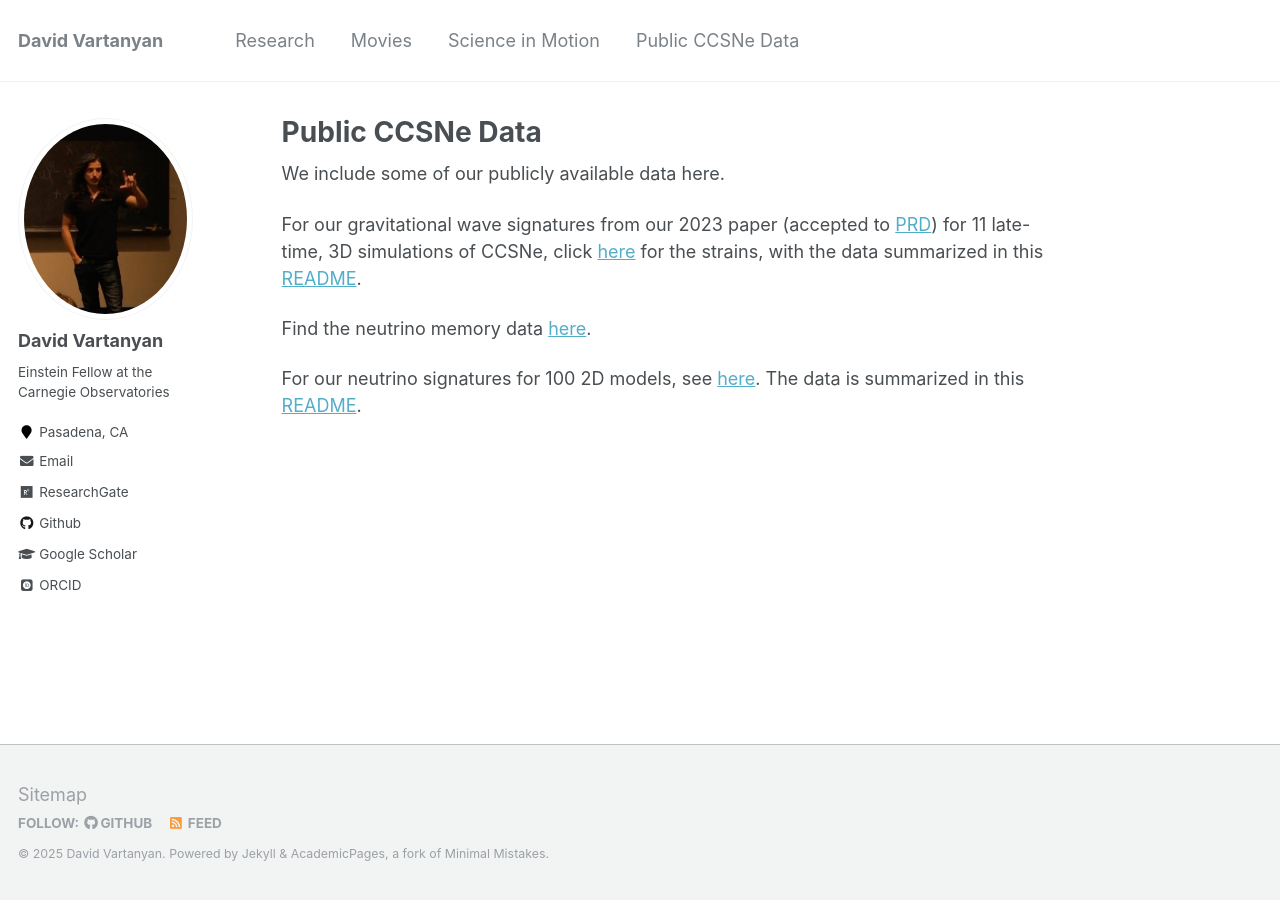
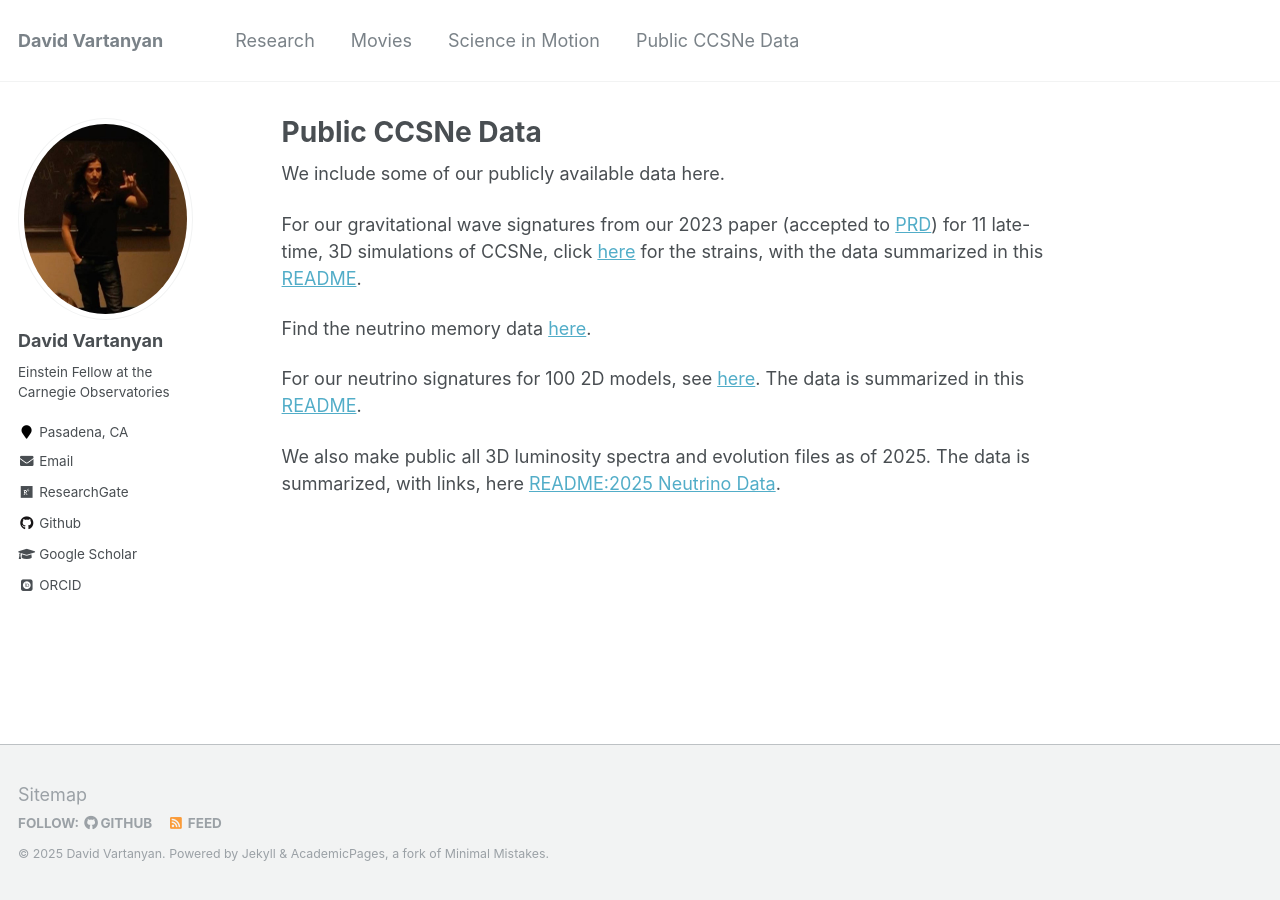
Before and after one commit to dvartany/dvartany.github.io, a Jekyll site: the page built from _pages/data.md, in a window 1280 px wide. Built offline with Jekyll 4.4.1, drawn with Linux system fonts in a browser that asks for light colours; some web fonts are replaced.

Commit message:
Update data.md

```diff
--- a/_pages/data.md
+++ b/_pages/data.md
@@ -14,3 +14,5 @@ click [here](https://305b88f5-d936-454c-a213-4364774d9194.filesusr.com/archives/
 Find the neutrino memory data [here](https://f669dfe4-5008-429c-8aa5-16365fc454f2.usrfiles.com/archives/f669df_858f3e2e52e64380b320b0ffd004a53b.zip).
 
 For our neutrino signatures for 100 2D models, see [here](https://f669dfe4-5008-429c-8aa5-16365fc454f2.usrfiles.com/archives/f669df_e6e13d5121db40dc9b1f32f5377a6009.zip). The data is summarized in this [README](http://dvartany.github.io/files/README-2D-neutrino.txt).
+
+We also make public all 3D luminosity spectra and evolution files as of 2025. The data is summarized, with links, here [README:2025 Neutrino Data](http://dvartany.github.io/files/index2025.html).
```
